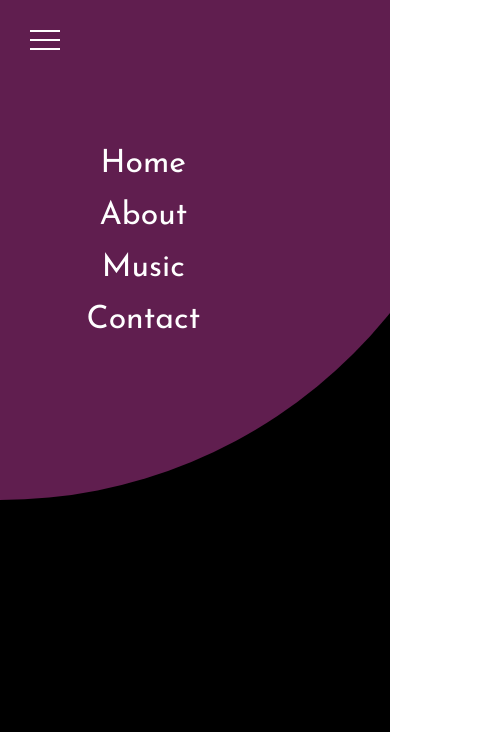
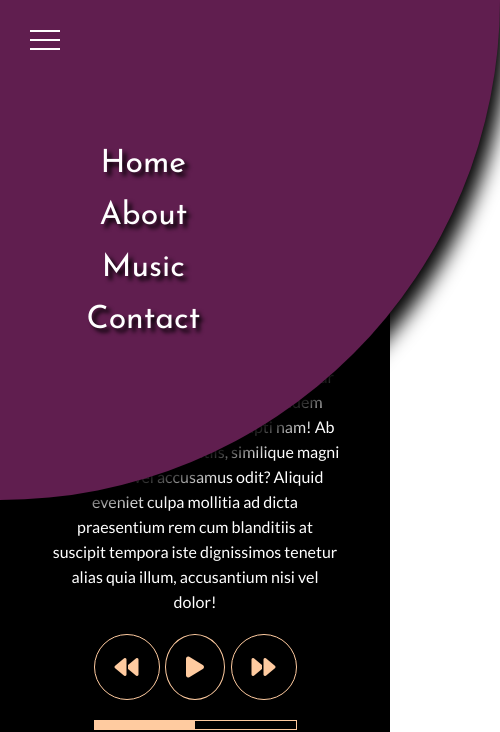
Before and after one commit to Slimboyfat-1979/KathMayMusicDemo, a plain HTML site: page index.html in a window 390 px wide. Both pictures are taken after a click on the element 45 px from the left and 40 px from the top of the page. Shown: the top 732 px of the page, 500 px wide, since content can reach past the window. Drawn offline with Linux system fonts and the light colour scheme.

Commit message:
Added box shadows for popout

```diff
--- a/style.css
+++ b/style.css
@@ -177,7 +177,8 @@ p {
     }
 
     #hero #mobile-nav {
-        position: relative;
+        box-shadow: 10px 10px 20px black;
+        position: absolute;
         background-color: var(--color-one);
         height: 200px;
         width: 200px;
@@ -190,6 +191,7 @@ p {
         animation-duration: 1.5s;
         animation-fill-mode: forwards;
         animation-play-state: paused;
+        opacity: 1;
     }
 
     @keyframes growMenu {
@@ -237,6 +239,7 @@ p {
 
     #mobile-nav .nav-container ul li {
         padding: 10px 0;
+        text-shadow: 4px 4px 4px black;
     }
 
     #mobile-nav .nav-container ul li a {
```
